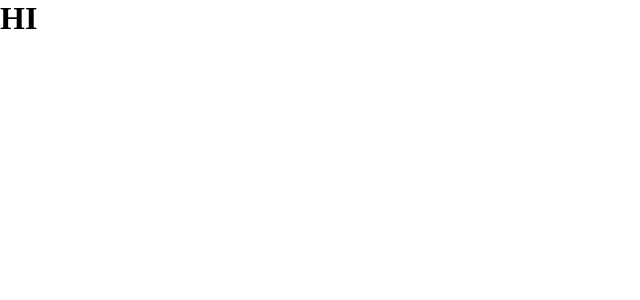
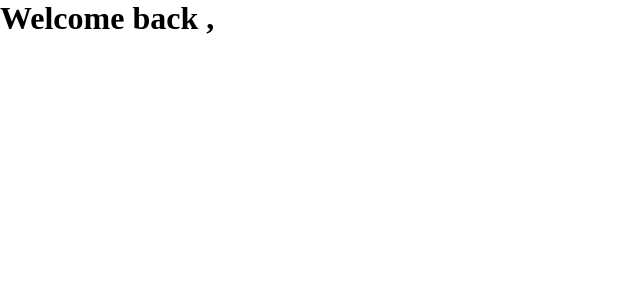
Before and after one commit to Disha-arch/Blogging-website, a React (Vite) app in the folder blog-web-app/: page /home in a window 1280 px wide. Shown: the top 300 px of the page, without its empty margins (0-640 px from the left). Built offline with nearby package versions, Linux system fonts and the light colour scheme.

Commit message:
Updated home.jsx file

```diff
--- a/blog-web-app/src/components/home/Home.jsx
+++ b/blog-web-app/src/components/home/Home.jsx
@@ -1,10 +1,20 @@
-import React from "react";
+import React, { useEffect, useState } from "react";
 import "./Home.css";
 
 const Home = () => {
+  const [username, setUsername] = useState("");
+
+  useEffect(() => {
+    const storedName = localStorage.getItem("username");
+    if (storedName) {
+      setUsername(storedName);
+      console.log("logged in as :", storedName);
+    }
+  }, []);
+
   return (
     <div className="main-home-div">
-      <h1>HI</h1>
+      <h1>Welcome back , {username}</h1>
     </div>
   );
 };
--- a/blog-web-app/src/components/login/Login.jsx
+++ b/blog-web-app/src/components/login/Login.jsx
@@ -1,5 +1,5 @@
 import React, { useState } from "react";
-
+import { useNavigate } from "react-router-dom";
 import "./Login.css";
 import { CiMail } from "react-icons/ci";
 import { CiLock } from "react-icons/ci";
@@ -12,6 +12,8 @@ import {
 } from "firebase/auth";
 
 const Login = () => {
+  const navigate = useNavigate();
+
   const [email, setEmail] = useState("");
   const [password, setPassword] = useState("");
 
@@ -24,6 +26,7 @@ const Login = () => {
       );
       const user = userCredential.user;
       localStorage.setItem("username", user.displayName || user.email);
+      navigate("/Home");
     } catch (err) {
       console.error(err);
     }
```
